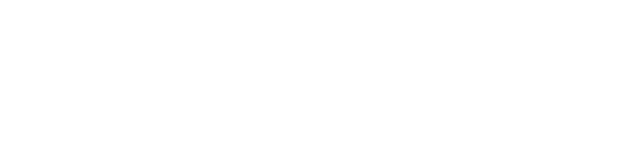
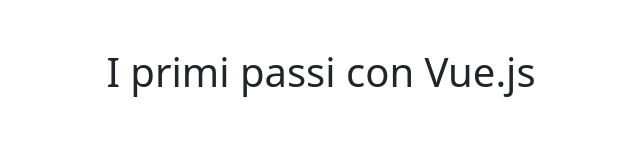
Before and after one commit to Gianmarco-Leone/vue-hello, a plain HTML site: page index.html in a window 1280 px wide. Shown: the whole page, without its empty margins (319-959 px from the left). Drawn offline with nearby package versions, Linux system fonts and the light colour scheme.

Commit message:
modify DOM with Vue

```diff
--- a/index.html
+++ b/index.html
@@ -27,8 +27,11 @@
 <body>
 
     <!-- Contenitore per le istruzioni di Vue -->
-    <div id="root">
-
+    <div id="root" class="text-center mt-5">
+        <h1>
+            <!-- Stampare a schermo un messaggio all'interno di un h1, utilizzando i data. -->
+            {{ messageTitle }}
+        </h1>
     </div>
 
 </body>
--- a/js/main.js
+++ b/js/main.js
@@ -10,7 +10,14 @@
 console.log(Vue);
 
 // Faccio funzionare Vue dichiarando una variabile locale collegata alla variabile globale Vue
-const app = Vue.createApp({});
+const app = Vue.createApp({
+    data() {
+        return {
+            // Stampare a schermo un messaggio all'interno di un h1, utilizzando i data.
+            messageTitle: "I primi passi con Vue.js"
+        }
+    }
+});
 
 // Monto Vue dentro il div contenitore dell'html
 app.mount("#root");
```
